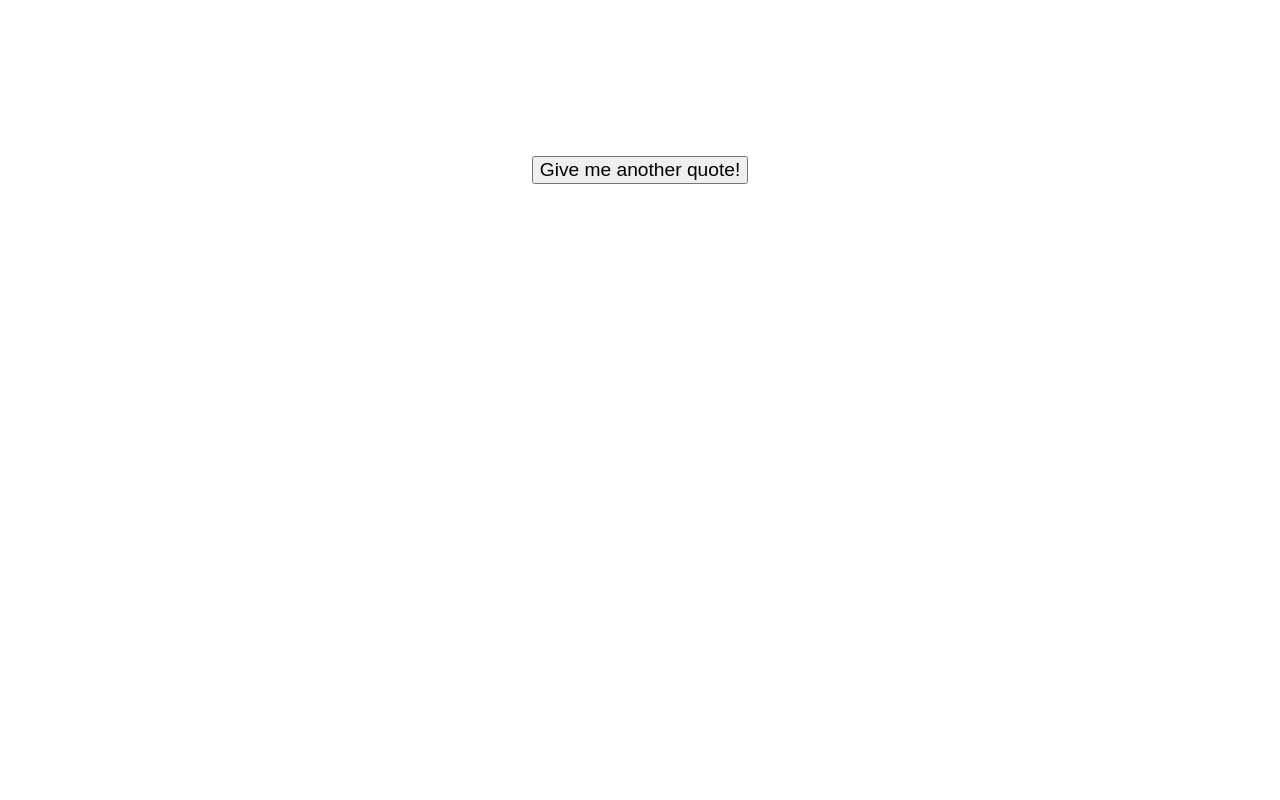
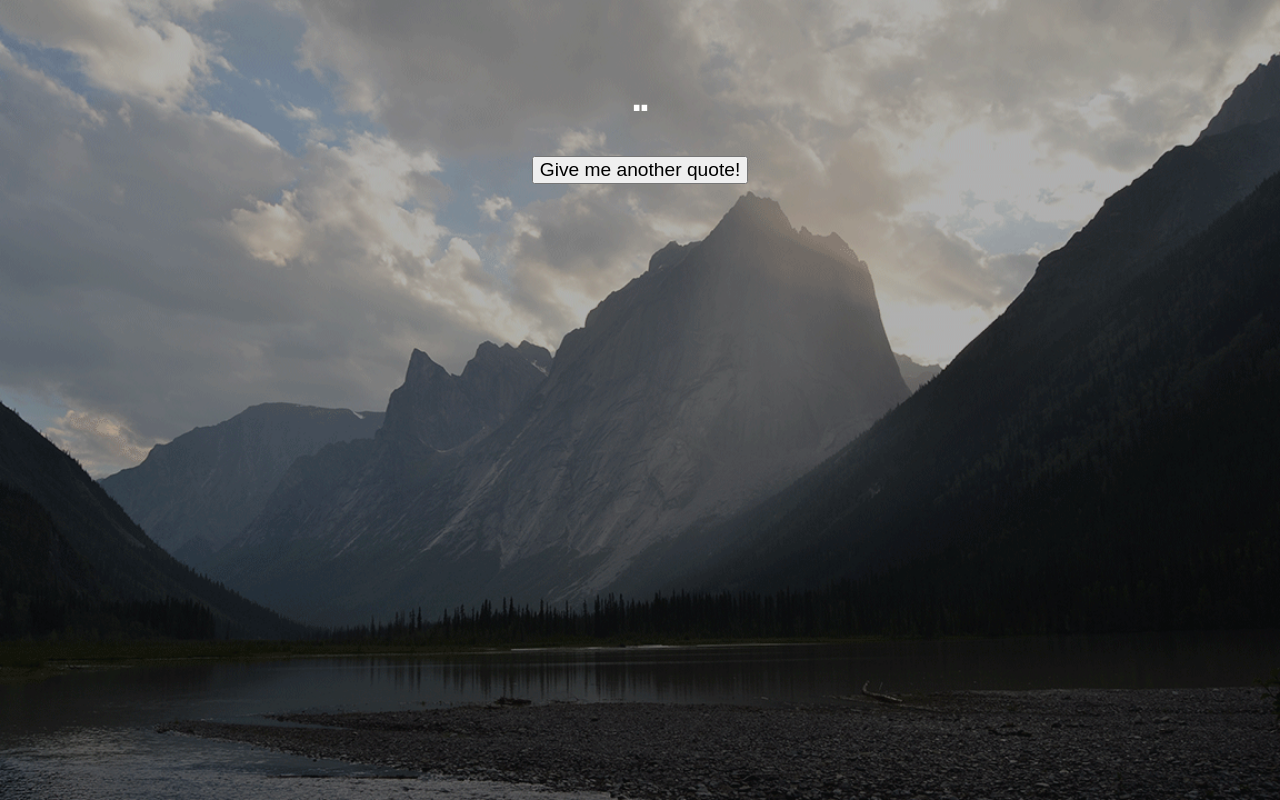
Before and after one commit to robharding/Famous-Quotes, a plain HTML site: page index.html in a window 1280 px wide. Drawn offline with nearby package versions, Linux system fonts and the light colour scheme; no server answers.

Commit message:
Fixed background image

```diff
--- a/css/style.css
+++ b/css/style.css
@@ -2,7 +2,7 @@
 
 /* background image */
 html {
-  background: url(img/bg.png) no-repeat center center fixed;
+  background: url(../img/bg.png) no-repeat center center fixed;
   -webkit-background-size: cover;
   -moz-background-size: cover;
   -o-background-size: cover;
```
